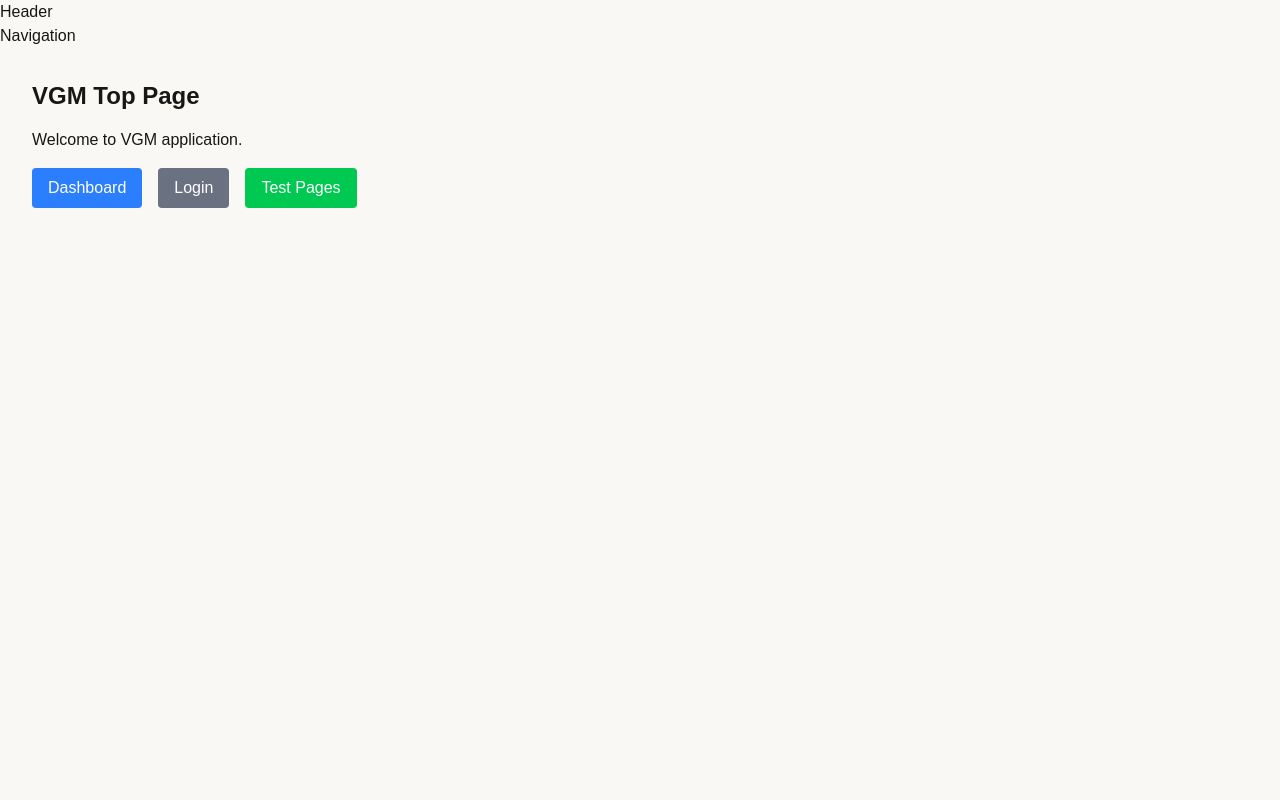
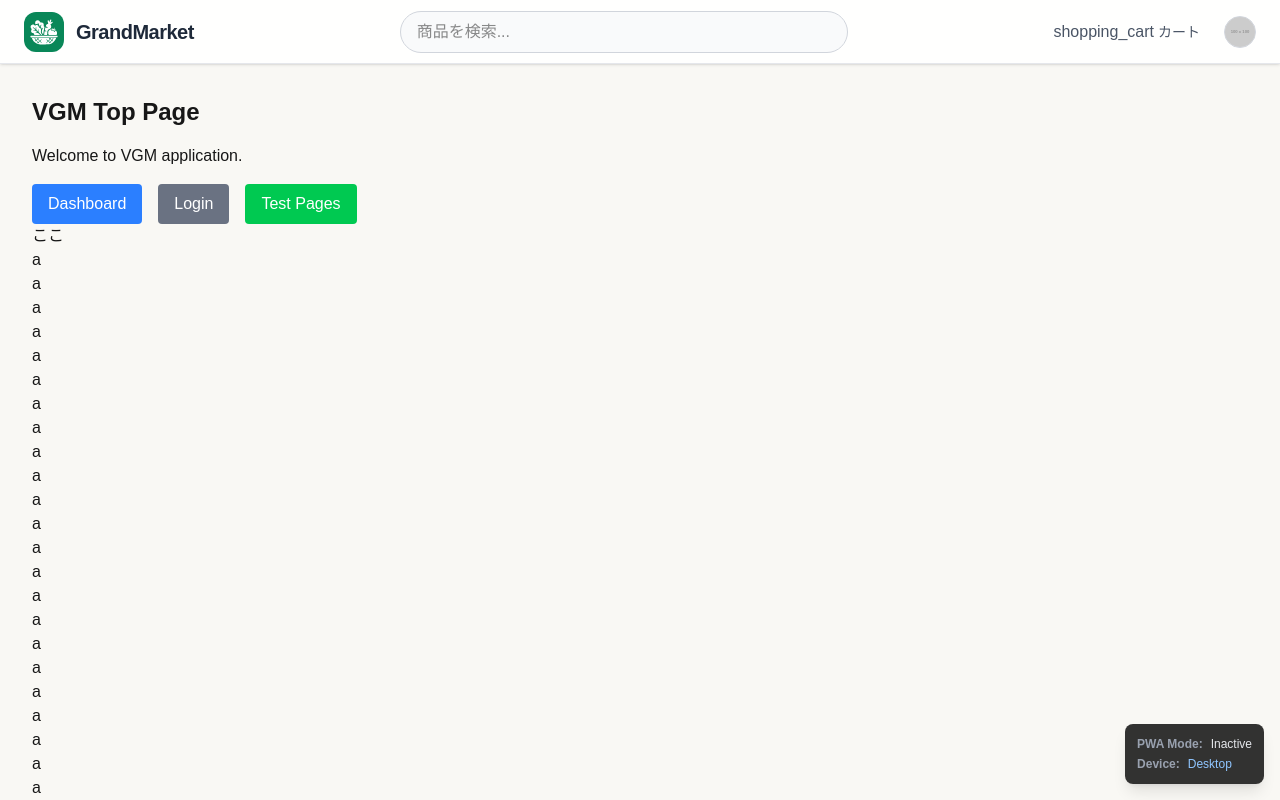
Before and after one commit to vegetables-market/vgm-fe, a Next.js app: page / in a window 1280 px wide. Shown: the top 800 px of the page. Built offline with nearby package versions, Linux system fonts and the light colour scheme.

Commit message:
PWA対応機能を追加し、デバイスタイプおよびレイアウトの最適化を実装

```diff
--- a/src/app/(main)/layout.tsx
+++ b/src/app/(main)/layout.tsx
@@ -1,13 +1,30 @@
+"use client";
+
 import React from "react";
 import Header from "@/components/parts/Header";
-import Navigation from "@/components/parts/Navigation";
+import MobileNavigation from "@/components/parts/MobileNavigation";
+import TabletLeftNavigation from "@/components/parts/TabletLeftNavigation";
+import { useDevice } from '@/hooks/useDevice';
+import { useIsPWA } from "@/hooks/useIsPWA";
 
 export default function MainLayout({ children }: { children: React.ReactNode }) {
-  return (
-    <section>
-      <Header />
-      <Navigation />
-      <main>{children}</main>
-    </section>
-  );
+    const isPWA = useIsPWA();
+    const { deviceType } = useDevice();
+
+    // PWAかつタブレットの場合のみMobileNavigationを表示
+    // const showMobileNav = (isPWA && deviceType === 'tablet');
+    // タブレットの場合のみTabletLeftNavigationを表示
+    const showTabletNav = (isPWA && deviceType === 'tablet');
+
+    return (
+        <section className="relative w-full">
+            <Header />
+
+            <MobileNavigation />
+            {/* PWAかつタブレットの場合のみ表示 */}
+            {showTabletNav && <TabletLeftNavigation />}
+
+            <main>{children}</main>
+        </section>
+    );
 }
--- a/src/app/(main)/page.tsx
+++ b/src/app/(main)/page.tsx
@@ -8,25 +8,52 @@ export default function MainPage() {
             <p className="mb-4">Welcome to VGM application.</p>
 
             <div className="flex gap-4">
-        <Link
-          href="/dashboard"
-          className="px-4 py-2 bg-blue-500 text-white rounded hover:bg-blue-600"
-        >
+                <Link href="/dashboard" className="px-4 py-2 bg-blue-500 text-white rounded hover:bg-blue-600">
                     Dashboard
                 </Link>
-        <Link
-          href="/login"
-          className="px-4 py-2 bg-gray-500 text-white rounded hover:bg-gray-600"
-        >
+                <Link href="/login" className="px-4 py-2 bg-gray-500 text-white rounded hover:bg-gray-600">
                     Login
                 </Link>
-        <Link
-          href="/test"
-          className="px-4 py-2 bg-green-500 text-white rounded hover:bg-green-600"
-        >
+                <Link href="/test" className="px-4 py-2 bg-green-500 text-white rounded hover:bg-green-600">
                     Test Pages
                 </Link>
             </div>
+            <div>
+                ここ
+            </div>
+
+            <div>a</div>
+            <div>a</div>
+            <div>a</div>
+            <div>a</div>
+            <div>a</div>
+            <div>a</div>
+            <div>a</div>
+            <div>a</div>
+            <div>a</div>
+            <div>a</div>
+
+            <div>a</div>
+            <div>a</div>
+            <div>a</div>
+            <div>a</div>
+            <div>a</div>
+            <div>a</div>
+            <div>a</div>
+            <div>a</div>
+            <div>a</div>
+            <div>a</div>
+
+            <div>a</div>
+            <div>a</div>
+            <div>a</div>
+            <div>a</div>
+            <div>a</div>
+            <div>a</div>
+            <div>a</div>
+            <div>a</div>
+            <div>a</div>
+            <div>a</div>
         </div>
     );
 }
--- a/src/app/layout.tsx
+++ b/src/app/layout.tsx
@@ -1,5 +1,6 @@
 import type { Metadata, Viewport } from "next"; // ★Viewportを追加
 import SmoothScroll from "@/components/SmoothScroll";
+import DeviceInfoWrapper from "@/components/DeviceInfoWrapper";
 import "./globals.css";
 import { CartProvider } from "@/context/CartContext";
 import { SerwistProvider } from "./serwist";
@@ -34,7 +35,9 @@ export default function RootLayout({
         <SerwistProvider swUrl="/sw.js">
           <CartProvider>
             <SmoothScroll />
-            {children}
+            <DeviceInfoWrapper>
+              {children}
+            </DeviceInfoWrapper>
           </CartProvider>
         </SerwistProvider>
       </body>
--- /dev/null
+++ b/src/components/DeviceInfoWrapper.tsx
@@ -0,0 +1,36 @@
+'use client';
+
+import React from 'react';
+import { useIsPWA } from '@/hooks/useIsPWA';
+import { useDevice } from '@/hooks/useDevice';
+
+interface DeviceInfoWrapperProps {
+  children?: React.ReactNode;
+}
+
+export default function DeviceInfoWrapper({ children }: DeviceInfoWrapperProps) {
+  const isPWA = useIsPWA();
+  const { deviceType } = useDevice();
+
+  return (
+    <>
+      <div className="fixed bottom-0 right-0 m-4 p-3 bg-black/80 text-white text-xs rounded-lg shadow-lg z-[9999] pointer-events-none backdrop-blur-sm">
+        <div className="flex flex-col gap-1">
+          <div className="flex items-center gap-2">
+            <span className="font-bold text-gray-400">PWA Mode:</span>
+            <span className={isPWA ? "text-green-400 font-bold" : "text-gray-200"}>
+              {isPWA ? 'Active' : 'Inactive'}
+            </span>
+          </div>
+          <div className="flex items-center gap-2">
+            <span className="font-bold text-gray-400">Device:</span>
+            <span className="text-blue-300 font-medium capitalize">
+              {deviceType}
+            </span>
+          </div>
+        </div>
+      </div>
+      {children}
+    </>
+  );
+}
--- a/src/components/parts/Header.tsx
+++ b/src/components/parts/Header.tsx
@@ -1,7 +1,39 @@
 import React from "react";
+import Link from "next/link"
 
 const Header = () => {
-  return <header>Header</header>;
+    return (
+        <header className="sticky top-0 z-50 w-full h-16 bg-white/90 backdrop-blur-md shadow-sm border-b border-gray-200 flex items-center justify-between px-6">
+            <div className="flex items-center">
+                <Link href="/" className="flex items-center gap-3 hover:opacity-80 transition-opacity">
+                    <div className="w-10 h-10 overflow-hidden rounded-xl flex items-center justify-center text-white font-bold">
+                        <img src="/icons/vgm-icon.svg" alt="GrandMarket Logo"/>
+                    </div>
+                    <h1 className="text-xl font-bold text-gray-800 tracking-tight">GrandMarket</h1>
+                </Link>
+            </div>
+
+            <div className="flex-1 max-w-md mx-6">
+                <input
+                    type="text"
+                    placeholder="商品を検索..."
+                    className="w-full px-4 py-2 rounded-full border border-gray-300 bg-gray-50 focus:outline-none focus:ring-2 focus:ring-amber-500 focus:bg-white transition-all"
+                />
+            </div>
+
+            <div className="flex items-center gap-6 text-gray-600">
+                <button className="flex items-center gap-1 hover:text-amber-600 transition-colors">
+                    <span className="material-icons-outlined">shopping_cart</span>
+                    <span className="text-sm font-medium">カート</span>
+                </button>
+                <div className="w-8 h-8 rounded-full bg-gray-200 overflow-hidden cursor-pointer border border-gray-300">
+                     {/* アイコン画像のプレースホルダー */}
+                    <img src="https://placehold.co/100" alt="User" className="w-full h-full object-cover"/>
+                </div>
+            </div>
+        </header>
+
+)
 };
 
 export default Header;
--- /dev/null
+++ b/src/components/parts/MobileNavigation.tsx
@@ -0,0 +1,31 @@
+import React from "react";
+
+const MobileNavigation = () => {
+    return (
+        <nav className="w-full fixed bottom-0 block lg:hidden">
+            <nav className="flex items-center justify-around h-16 max-w-md mx-auto ">
+                <button className="flex flex-col items-center justify-center w-full h-full transition-all text-emerald-600">
+                    <div className="relative"><i className="fa-solid fa-house text-xl mb-0.5"></i></div>
+                    <span className="text-[10px] font-medium">ホーム</span></button>
+                <button className="flex flex-col items-center justify-center w-full h-full transition-all text-slate-400">
+                    <div className="relative"><i className="fa-solid fa-magnifying-glass text-xl mb-0.5"></i></div>
+                    <span className="text-[10px] font-medium">探す</span></button>
+                <button className="flex flex-col items-center justify-center w-full h-full transition-all relative -top-4">
+                    <div className="bg-emerald-500 w-12 h-12 rounded-full flex items-center justify-center text-white shadow-lg shadow-emerald-200 ring-4 ring-white">
+                        <i className="fa-solid fa-camera text-lg"></i></div>
+                    <span className="text-[10px] font-bold text-emerald-600 mt-5">出品</span></button>
+                <button className="flex flex-col items-center justify-center w-full h-full transition-all text-slate-400">
+                    <div className="relative"><i className="fa-solid fa-basket-shopping text-xl mb-0.5"></i></div>
+                    <span className="text-[10px] font-medium">カゴ</span></button>
+                <button className="flex flex-col items-center justify-center w-full h-full transition-all text-slate-400">
+                    <div className="relative"><i className="fa-solid fa-user text-xl mb-0.5"></i></div>
+                    <span className="text-[10px] font-medium">マイページ</span></button>
+            </nav>
+
+        </nav>
+    )
+        ;
+};
+
+
+export default MobileNavigation;
--- a/src/components/parts/Navigation.tsx
+++ /dev/null
@@ -1,7 +0,0 @@
-import React from "react";
-
-const Navigation = () => {
-  return <nav>Navigation</nav>;
-};
-
-export default Navigation;
--- /dev/null
+++ b/src/components/parts/TabletLeftNavigation.tsx
@@ -0,0 +1,14 @@
+import React from "react";
+// import Link from "next/link"
+
+const Header = () => {
+    return (
+        <nav>
+            <p>PWA時タブレット用ナビゲーション</p>
+            <div></div>
+        </nav>
+
+    )
+};
+
+export default Header;
--- /dev/null
+++ b/src/hooks/useDevice.ts
@@ -0,0 +1,41 @@
+"use client";
+
+import { useState, useEffect } from 'react';
+
+export type DeviceType = 'mobile' | 'tablet' | 'desktop';
+
+export const useDevice = () => {
+  const [deviceType, setDeviceType] = useState<DeviceType>('desktop');
+
+  useEffect(() => {
+    const ua = navigator.userAgent.toLowerCase();
+
+    // 1. iPadOS 13+ (デスクトップサイト表示) の判定
+    // UAはMacだが、タッチポイントがある場合はiPadとみなす
+    const isIpadOS =
+      ua.includes('macintosh') &&
+      navigator.maxTouchPoints > 1;
+
+    // 2. 通常のタブレット判定
+    // - iPad: 古いiPad
+    // - Android: "Android"を含み、かつ"Mobile"を含まない
+    const isTabletUA =
+      (/ipad|macintosh/.test(ua) && 'ontouchend' in document) || // 旧iPad判定の予備
+      (ua.includes('android') && !ua.includes('mobile'));
+
+    if (isIpadOS || isTabletUA) {
+      setDeviceType('tablet');
+    } else if (/iphone|ipod|android.*mobile/.test(ua)) {
+      setDeviceType('mobile');
+    } else {
+      setDeviceType('desktop');
+    }
+  }, []);
+
+  return {
+    deviceType,
+    isTablet: deviceType === 'tablet',
+    isMobile: deviceType === 'mobile',
+    isDesktop: deviceType === 'desktop',
+  };
+};
--- /dev/null
+++ b/src/hooks/useIsPWA.ts
@@ -0,0 +1,19 @@
+"use client";
+
+import { useState, useEffect } from 'react';
+
+export function useIsPWA() {
+  const [isPWA, setIsPWA] = useState(false);
+
+  useEffect(() => {
+    // スタンドアロンモード（PWAとしてインストールされているか）のチェック
+    const isStandalone = window.matchMedia('(display-mode: standalone)').matches;
+    // iOS Safari用のチェック
+    // @ts-ignore
+    const isIOSStandalone = window.navigator.standalone === true;
+
+    setIsPWA(isStandalone || isIOSStandalone);
+  }, []);
+
+  return isPWA;
+}
```
Also changed, not shown: public/icons/vgm-icon.png (added), public/icons/vgm-icon.svg (added). Lines whose indentation alone changed are shown as unchanged.
